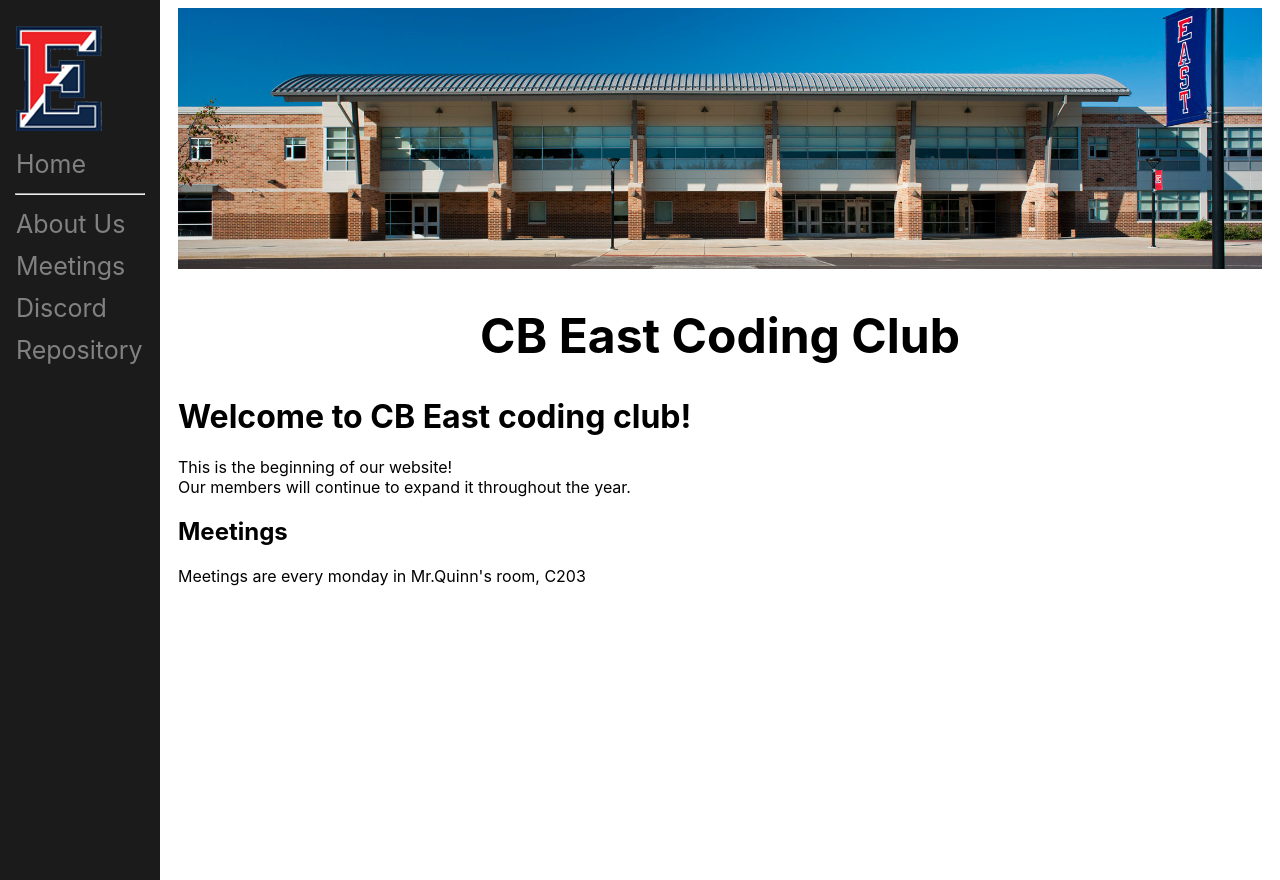
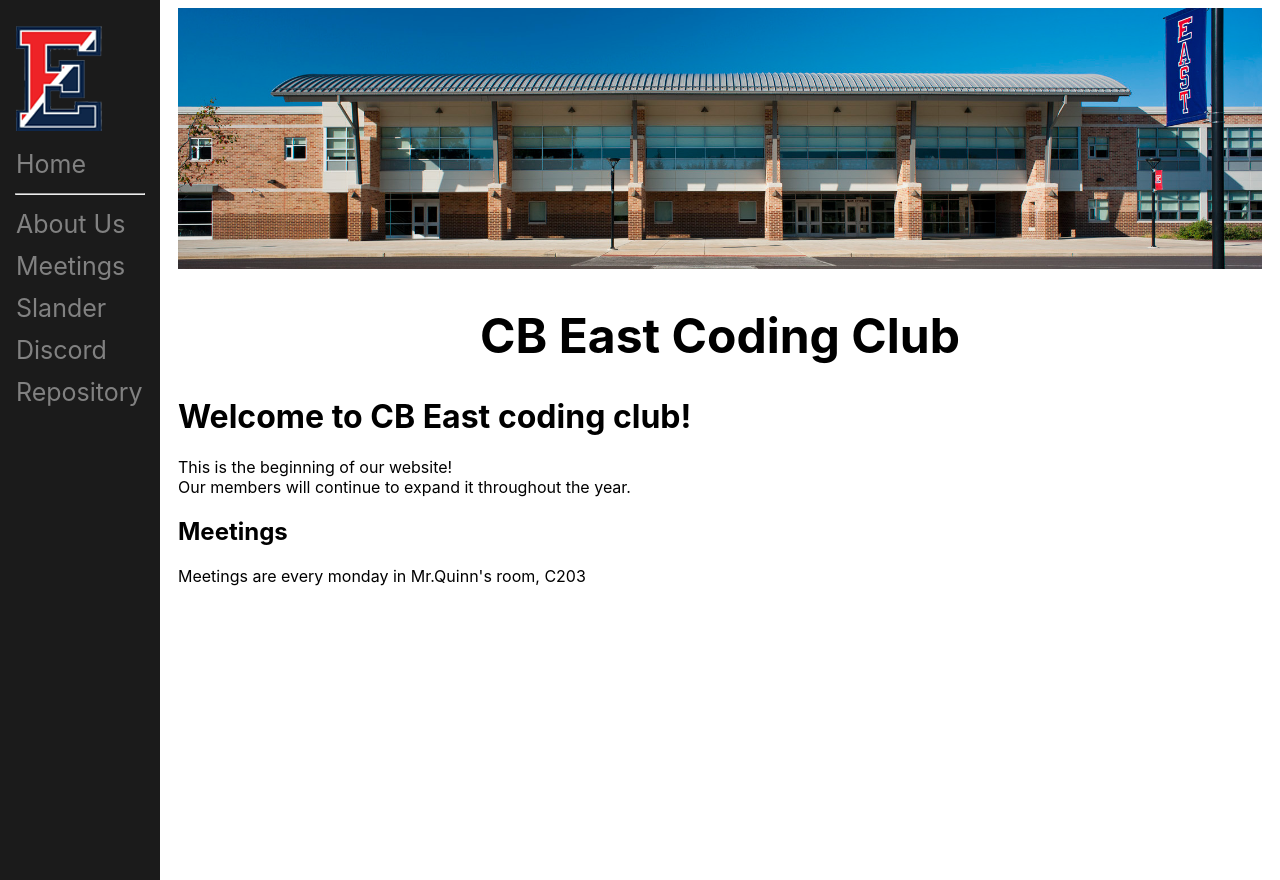
Before and after one commit to JonZavialov/cbeast, a Flask app: page / in a window 1280 px wide. Run offline with Flask 2, Linux system fonts and the light colour scheme.

Commit message:
Update index.html

```diff
--- a/templates/index.html
+++ b/templates/index.html
@@ -13,6 +13,7 @@
     <hr>
     <a href="/aboutus">About Us</a>
     <a href="/meetings">Meetings</a>
+    <a href="/slander">Slander</a>
     <a href="https://discord.gg/3VYtKqKmyu">Discord</a>
     <a href="https://github.com/JonZavialov/cbeast" target="_blank">Repository</a>
   </div>
```
